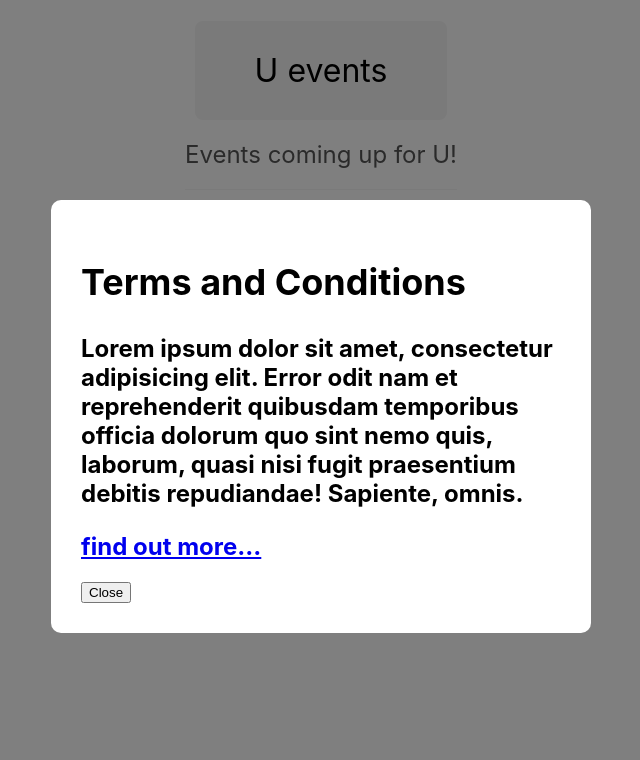
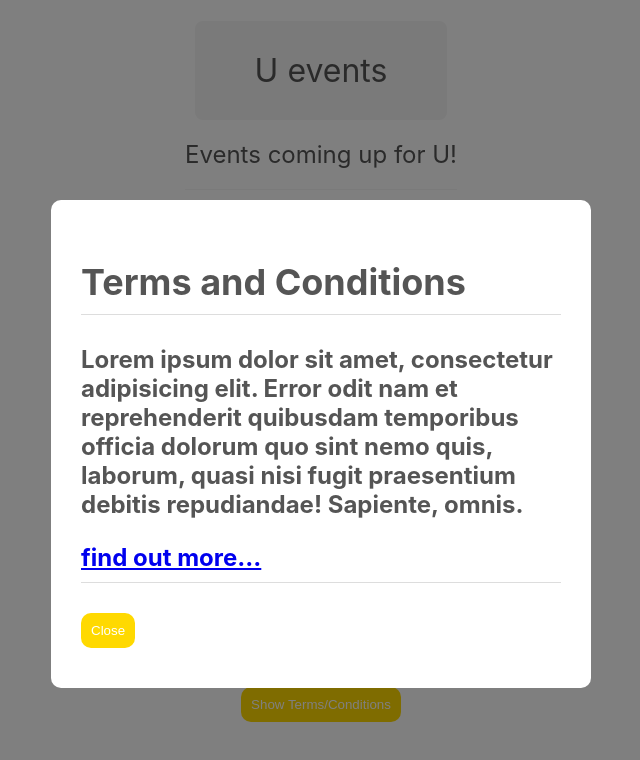
Before and after one commit to alexquar/React-webapp, a React (Create React App) app: page / in a window 1280 px wide. Both pictures are taken after a click on the button "Show Terms/Conditions". Shown: the top 760 px of the page, without its empty margins (319-959 px from the left). Built offline with nearby package versions, Linux system fonts and the light colour scheme.

Commit message:
css changes

```diff
--- /dev/null
+++ b/src/components/Title.css
@@ -0,0 +1,21 @@
+.title {
+    display: inline-block;
+    padding: 30px 60px;
+    background: #f4f4f4;
+    border-radius: 8px;
+    font-weight: normal;
+    margin-bottom: 10px;
+  }
+  .subtitle {
+    display: inline-block;
+    color: #555;
+    font-weight: normal;
+    padding-bottom: 20px;
+    border-bottom: 1px solid #f4f4f4;
+    margin-top: 10px;
+    margin-bottom: 60px;
+  }
+  .modal h2 {
+    border-bottom: 1px solid #ddd;
+    padding-bottom: 10px;
+  }
--- a/src/components/Title.jsx
+++ b/src/components/Title.jsx
@@ -1,4 +1,4 @@
-import '../index.css';
+import './Title.css';
 
 
 function Title({title,subtitle}) {
--- a/src/index.css
+++ b/src/index.css
@@ -12,20 +12,21 @@ code {
     monospace;
 }
 
-.title {
-  display: inline-block;
-  padding: 30px 60px;
-  background: #f4f4f4;
-  border-radius: 8px;
-  font-weight: normal;
-  margin-bottom: 10px;
+p, h1, h2 {
+  color: #555;
 }
-.subtitle {
-  display: inline-block;
-  color: #555;
-  font-weight: normal;
-  padding-bottom: 20px;
-  border-bottom: 1px solid #f4f4f4;
-  margin-top: 10px;
-  margin-bottom: 60px;
+button {
+  background: #ffd900;
+  color: #fff;
+  padding: 10px;
+  border: 0;
+  border-radius: 4px;
+  margin: 10px auto;
+  cursor: pointer;
+  border-radius: 10px;
 }
+
+button:hover{
+  background: #ebeaea;
+  color: #ffd900;
+}
```
